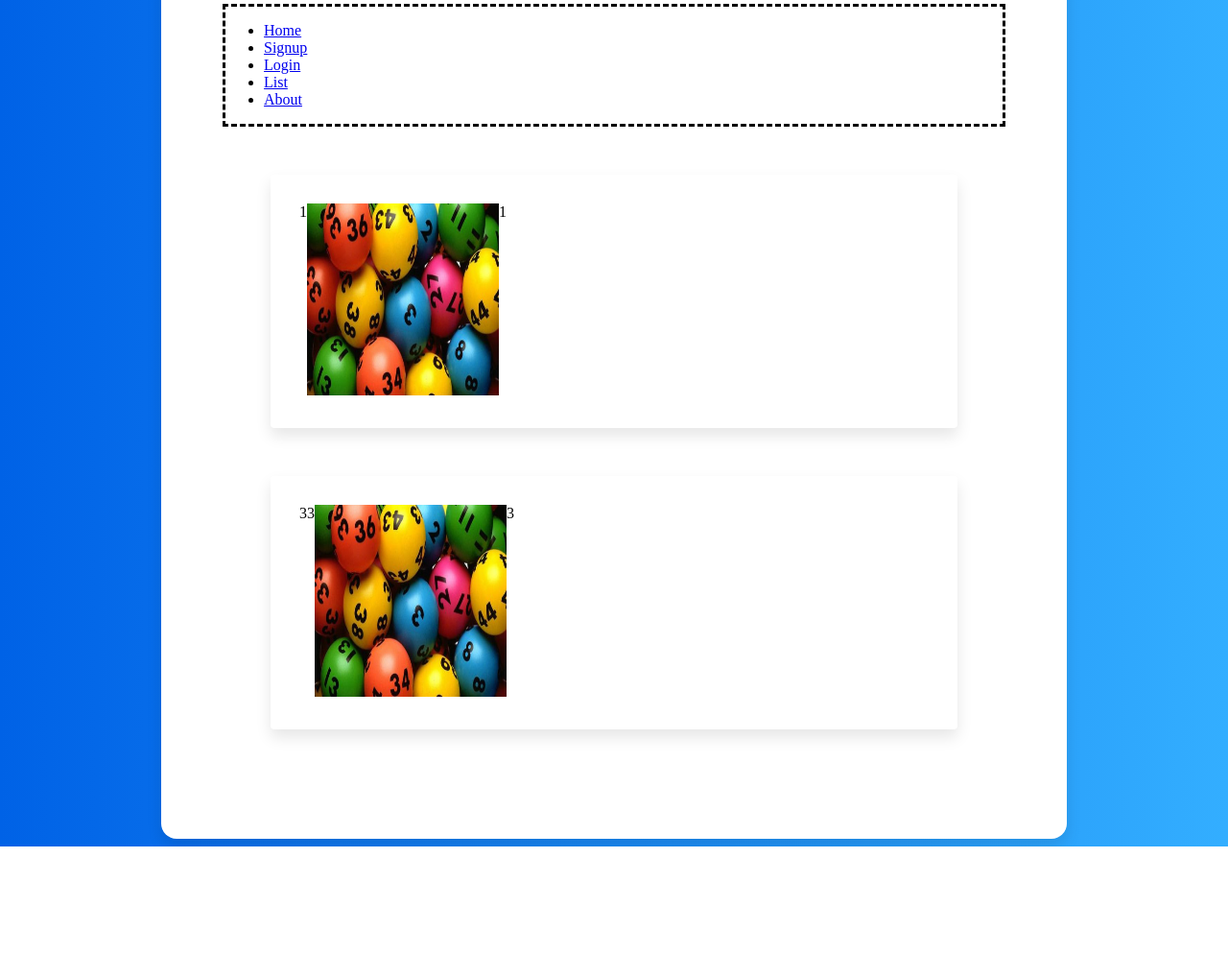
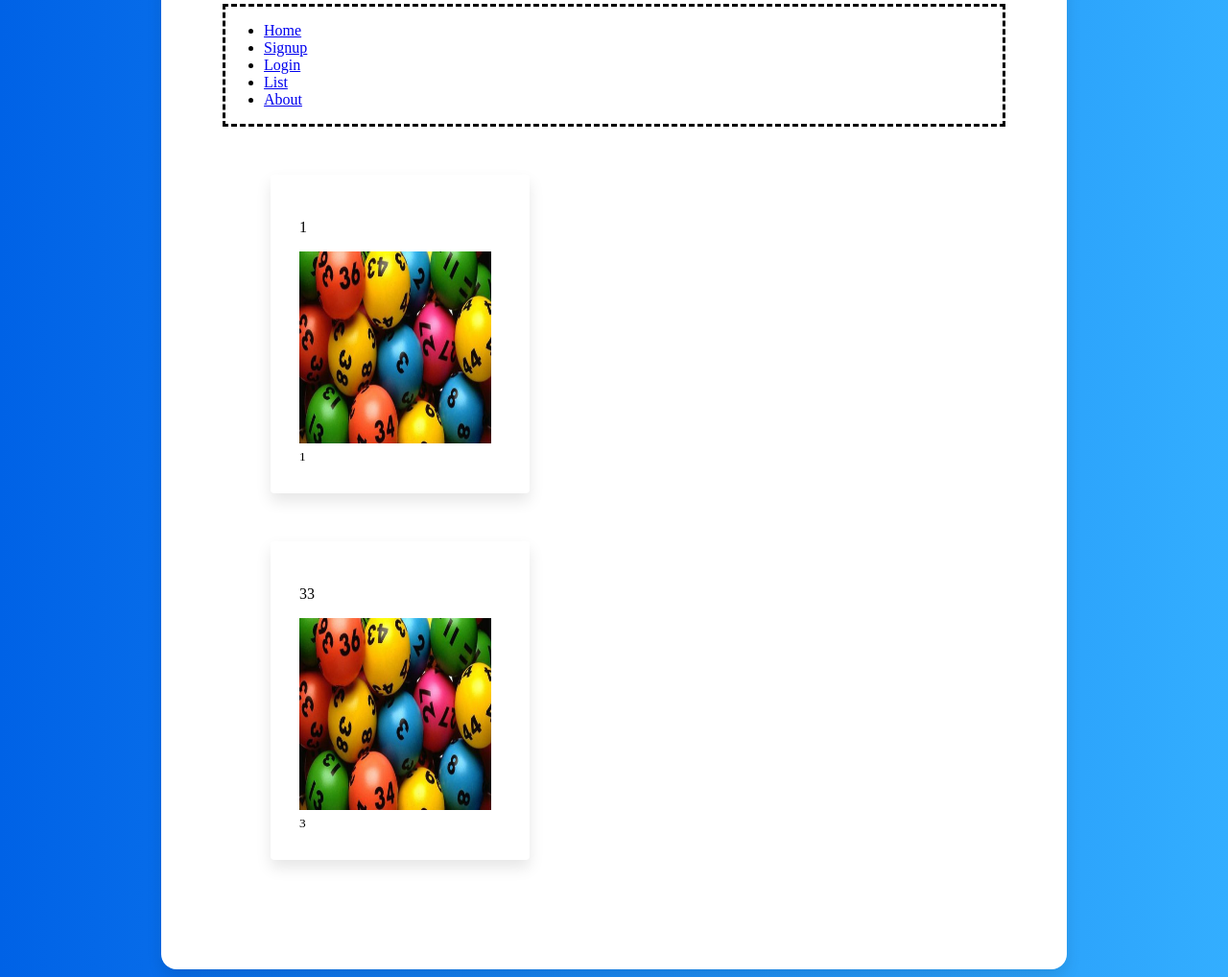
Before and after one commit to eunchae619/gnu_rental_service, a Django app: page / in a window 1280 px wide. Shown: the part 324-1342 px from the top of the page at 96% size. Before the commit the page ends 1206 px from the top, so only its background shows below. Run offline with Django 3.2, Linux system fonts and the light colour scheme; data comes from the database, SQL or seed files in the repository; both versions use the stored data as it was after the commit.

Commit message:
디자인 수정중

```diff
--- a/blog/templates/base.html
+++ b/blog/templates/base.html
@@ -65,9 +65,20 @@
                 box-shadow: 0 0.5rem 1rem 0 rgba(0, 0, 0, 0.1);
                 margin: 50px;
                 padding: 30px;
+                width: 210px;
                 display: flex;
-                flex-wrap: wrap;
+                flex-flow: column wrap;
             }
+            .title {
+                display:block;
+            }
+            .image {
+                display:block;
+            }
+            .des {
+                display:block;
+            }
+
 
             /* about */
             .naver_map {
--- a/blog/templates/index.html
+++ b/blog/templates/index.html
@@ -3,9 +3,9 @@
 {% block content %}
         {% for rental in posts %}
             <div class="review_box">
-                {{rental.제목}}
-                <a href="{% url 'detail' rental.id %}"><img class="image" style="height:200px; width: 200px;" src="{{ rental.사진.url }}" alt="Card image cap"></a>
-                {{rental.내용}}
+                <div class="title"><p>{{rental.제목}}</p></div>
+                <div class="image"><a href="{% url 'detail' rental.id %}"><img style="height:200px; width: 200px;" src="{{ rental.사진.url }}" alt="Card image cap"></a></div>
+                <div class="des"><small>{{rental.내용}}</small></div>
             </div>
 
         {% endfor %}
```
Also changed, not shown: db.sqlite3.
